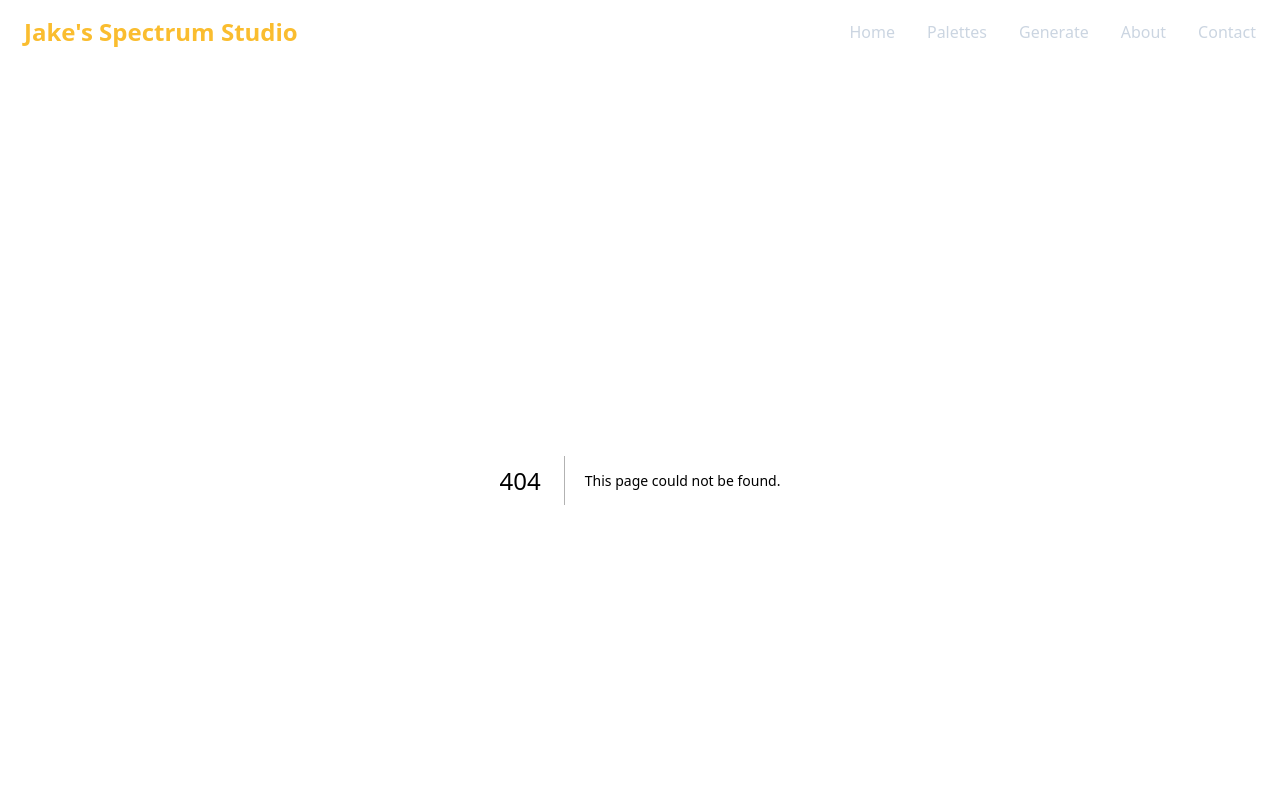
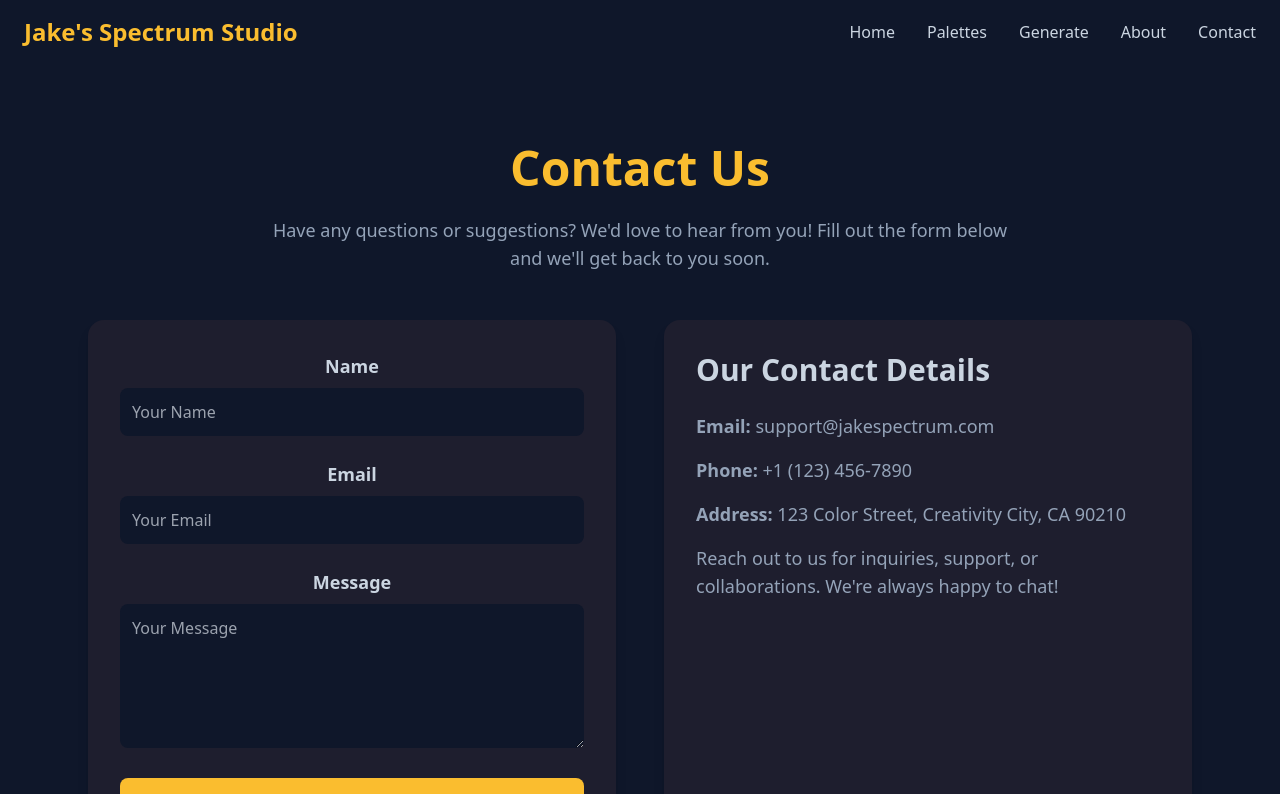
Before and after one commit to JacobSamas/Jake-s-Spectrum-Studio, a Next.js app in the folder frontend/: page /contact in a window 1280 px wide. Before the commit this address had no page. Shown: the top 794 px of the page. Built offline with nearby package versions, Linux system fonts and the light colour scheme.

Commit message:
feat: added contact page with form and contact details

```diff
--- /dev/null
+++ b/frontend/src/app/contact/page.tsx
@@ -0,0 +1,140 @@
+'use client';
+
+import { useState } from 'react';
+import Link from 'next/link';
+
+const ContactPage = () => {
+  const [formData, setFormData] = useState({
+    name: '',
+    email: '',
+    message: ''
+  });
+  const [status, setStatus] = useState<string | null>(null);
+
+  const handleChange = (e: React.ChangeEvent<HTMLInputElement | HTMLTextAreaElement>) => {
+    const { name, value } = e.target;
+    setFormData({ ...formData, [name]: value });
+  };
+
+  const handleSubmit = async (e: React.FormEvent) => {
+    e.preventDefault();
+    setStatus('Sending...');
+
+    try {
+      const response = await fetch('http://localhost:5002/contact', {
+        method: 'POST',
+        headers: { 'Content-Type': 'application/json' },
+        body: JSON.stringify(formData),
+      });
+
+      if (!response.ok) {
+        throw new Error('Failed to send message');
+      }
+
+      setFormData({ name: '', email: '', message: '' });
+      setStatus('Message sent successfully!');
+    } catch (error) {
+      setStatus('Failed to send message. Please try again later.');
+    }
+
+    setTimeout(() => setStatus(null), 3000);
+  };
+
+  return (
+    <section className="py-16 bg-background text-textLight">
+      <div className="max-w-6xl mx-auto px-6 text-center">
+        <h1 className="text-5xl font-bold text-secondary mb-6">Contact Us</h1>
+        <p className="text-lg text-textDark max-w-3xl mx-auto mb-12">
+          Have any questions or suggestions? We&apos;d love to hear from you! Fill out the form below and we'll get back to you soon.
+        </p>
+
+        <div className="grid grid-cols-1 md:grid-cols-2 gap-12">
+          {/* Contact Form */}
+          <form onSubmit={handleSubmit} className="bg-primary p-8 rounded-2xl shadow-lg">
+            <div className="mb-6">
+              <label className="block text-textLight text-lg font-bold mb-2" htmlFor="name">
+                Name
+              </label>
+              <input
+                type="text"
+                id="name"
+                name="name"
+                value={formData.name}
+                onChange={handleChange}
+                required
+                className="w-full p-3 rounded-lg bg-background text-textLight focus:outline-none"
+                placeholder="Your Name"
+              />
+            </div>
+
+            <div className="mb-6">
+              <label className="block text-textLight text-lg font-bold mb-2" htmlFor="email">
+                Email
+              </label>
+              <input
+                type="email"
+                id="email"
+                name="email"
+                value={formData.email}
+                onChange={handleChange}
+                required
+                className="w-full p-3 rounded-lg bg-background text-textLight focus:outline-none"
+                placeholder="Your Email"
+              />
+            </div>
+
+            <div className="mb-6">
+              <label className="block text-textLight text-lg font-bold mb-2" htmlFor="message">
+                Message
+              </label>
+              <textarea
+                id="message"
+                name="message"
+                value={formData.message}
+                onChange={handleChange}
+                required
+                rows={5}
+                className="w-full p-3 rounded-lg bg-background text-textLight focus:outline-none"
+                placeholder="Your Message"
+              />
+            </div>
+
+            <button
+              type="submit"
+              className="w-full bg-secondary text-background py-3 rounded-lg font-bold hover:bg-yellow-400 transition-all duration-300"
+            >
+              Send Message
+            </button>
+
+            {status && <p className="mt-4 text-lg font-semibold">{status}</p>}
+          </form>
+
+          {/* Contact Details */}
+          <div className="bg-primary p-8 rounded-2xl shadow-lg text-left">
+            <h2 className="text-3xl font-bold text-textLight mb-6">Our Contact Details</h2>
+            <p className="text-lg text-textDark mb-4">
+              <strong>Email:</strong> support@jakespectrum.com
+            </p>
+            <p className="text-lg text-textDark mb-4">
+              <strong>Phone:</strong> +1 (123) 456-7890
+            </p>
+            <p className="text-lg text-textDark mb-4">
+              <strong>Address:</strong> 123 Color Street, Creativity City, CA 90210
+            </p>
+            <p className="text-lg text-textDark">
+              Reach out to us for inquiries, support, or collaborations. We&apos;re always happy to chat!
+            </p>
+          </div>
+        </div>
+
+        <div className="mt-12 flex justify-center">
+          <Link href="/" className="px-8 py-3 bg-secondary text-background font-bold rounded-lg shadow-lg hover:bg-yellow-400 transition-all duration-300">
+            Back to Home
+          </Link>
+        </div>
+      </div>
+    </section>
+  );
+};
+
+export default ContactPage;
```
